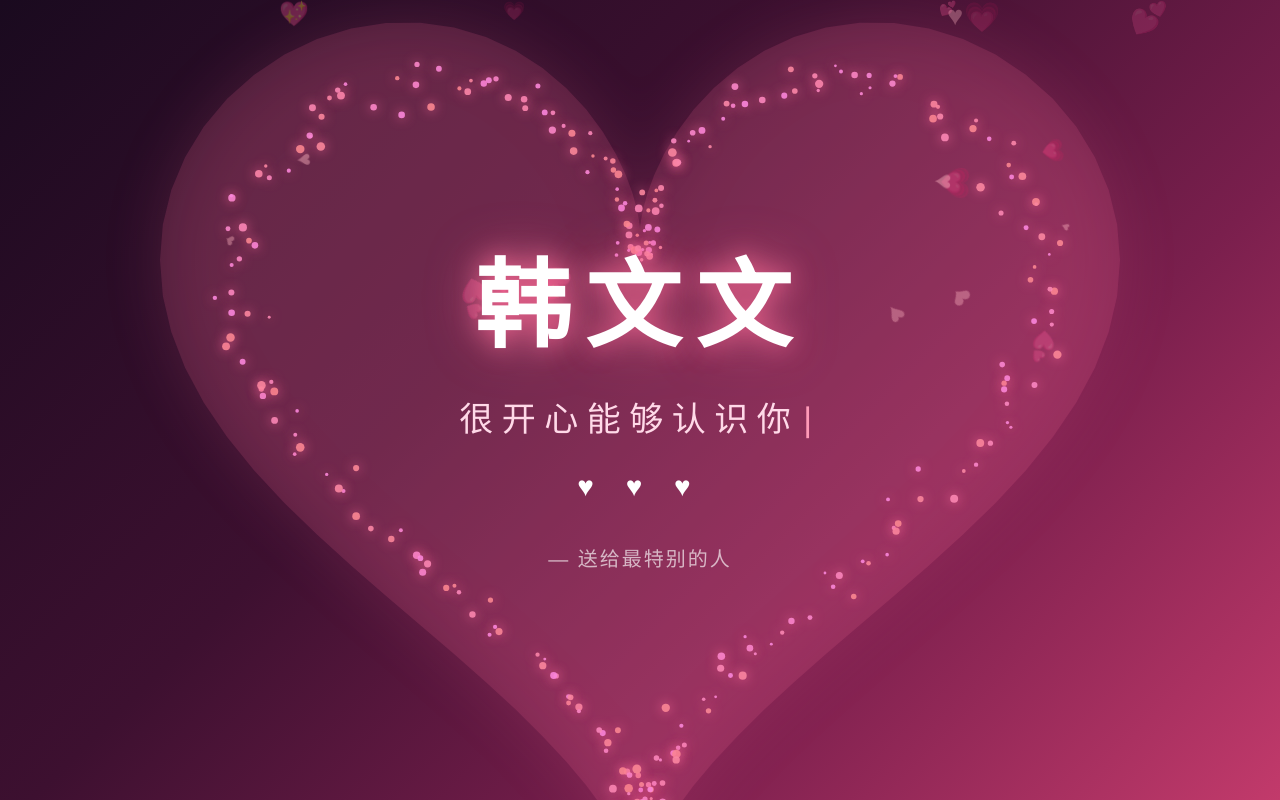
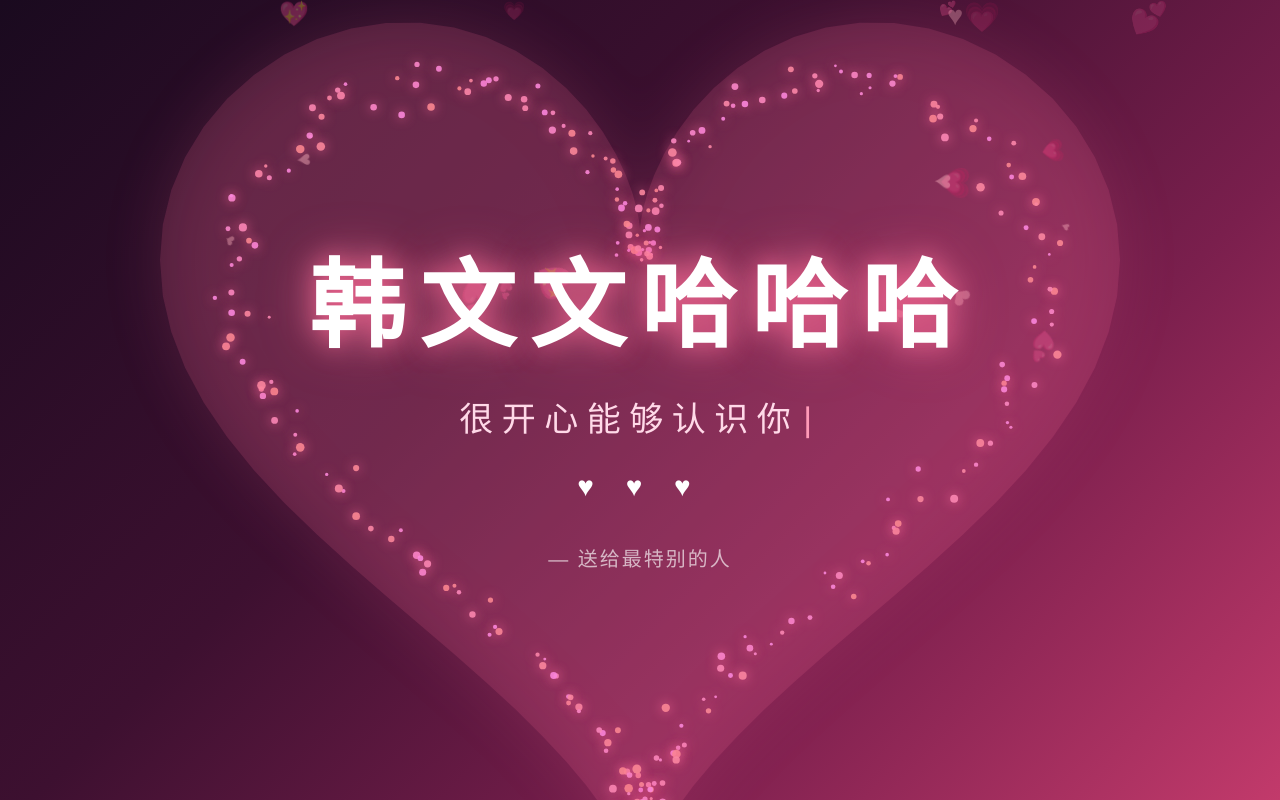
Before and after one commit to saver0624/saver0624.github.io, a plain HTML site: page index.html in a window 1280 px wide. Drawn offline with Linux system fonts and the light colour scheme; animation ran at ten frames a second.

Commit message:
Update index.html

```diff
--- a/index.html
+++ b/index.html
@@ -3,7 +3,7 @@
 <head>
 <meta charset="UTF-8">
 <meta name="viewport" content="width=device-width, initial-scale=1.0">
-<title>韩文文哈哈哈，很开心能够认识你</title>
+<title>韩文文，很开心能够认识你</title>
 <style>
   * { margin: 0; padding: 0; box-sizing: border-box; }
   body {
@@ -96,7 +96,7 @@
 <canvas id="heartCanvas"></canvas>
 <div class="falling-hearts" id="fallingHearts"></div>
 <div class="content">
-  <div class="name">韩文文</div>
+  <div class="name">韩文文哈哈哈</div>
   <div class="message">很开心能够认识你</div>
   <div class="hearts-row">♥ ♥ ♥</div>
   <div class="signature">— 送给最特别的人</div>
```
